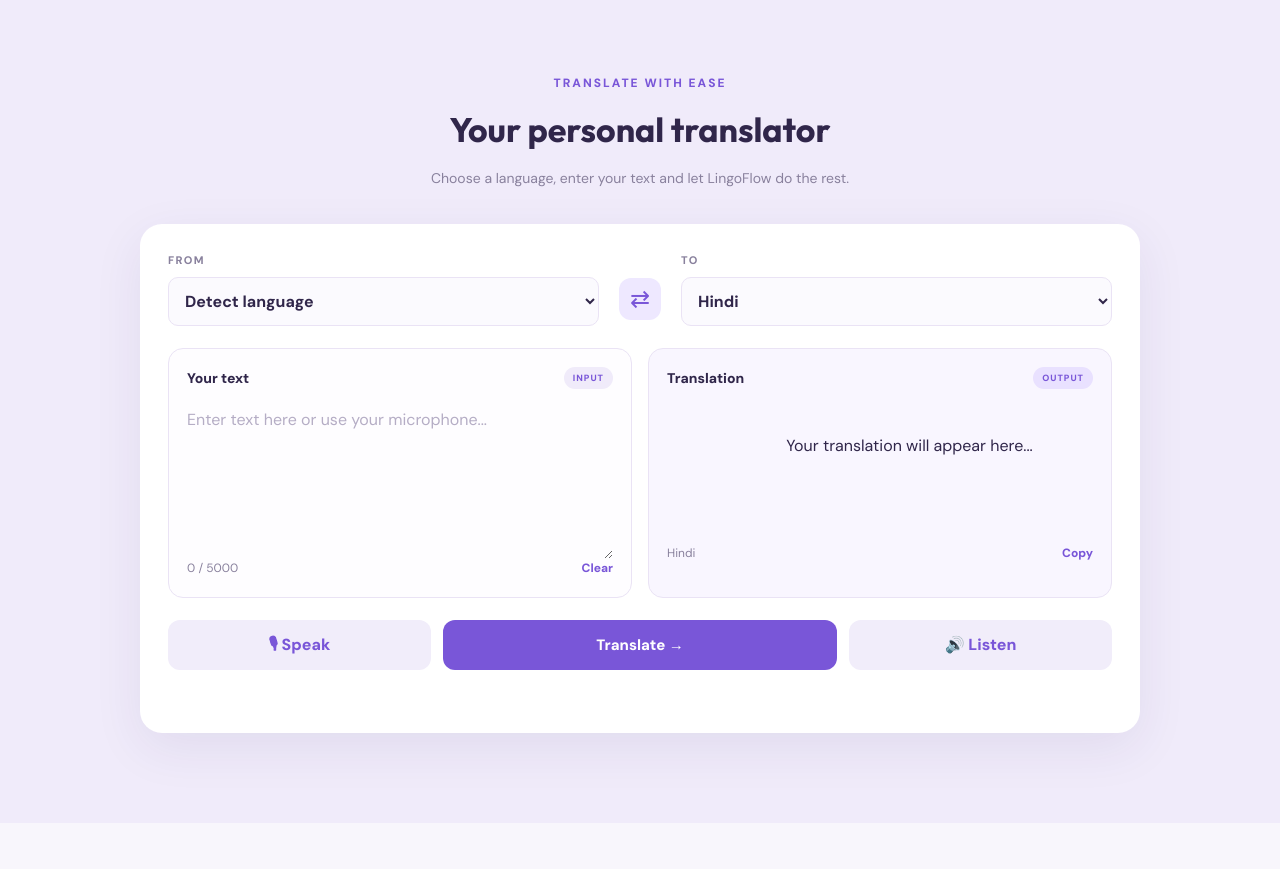
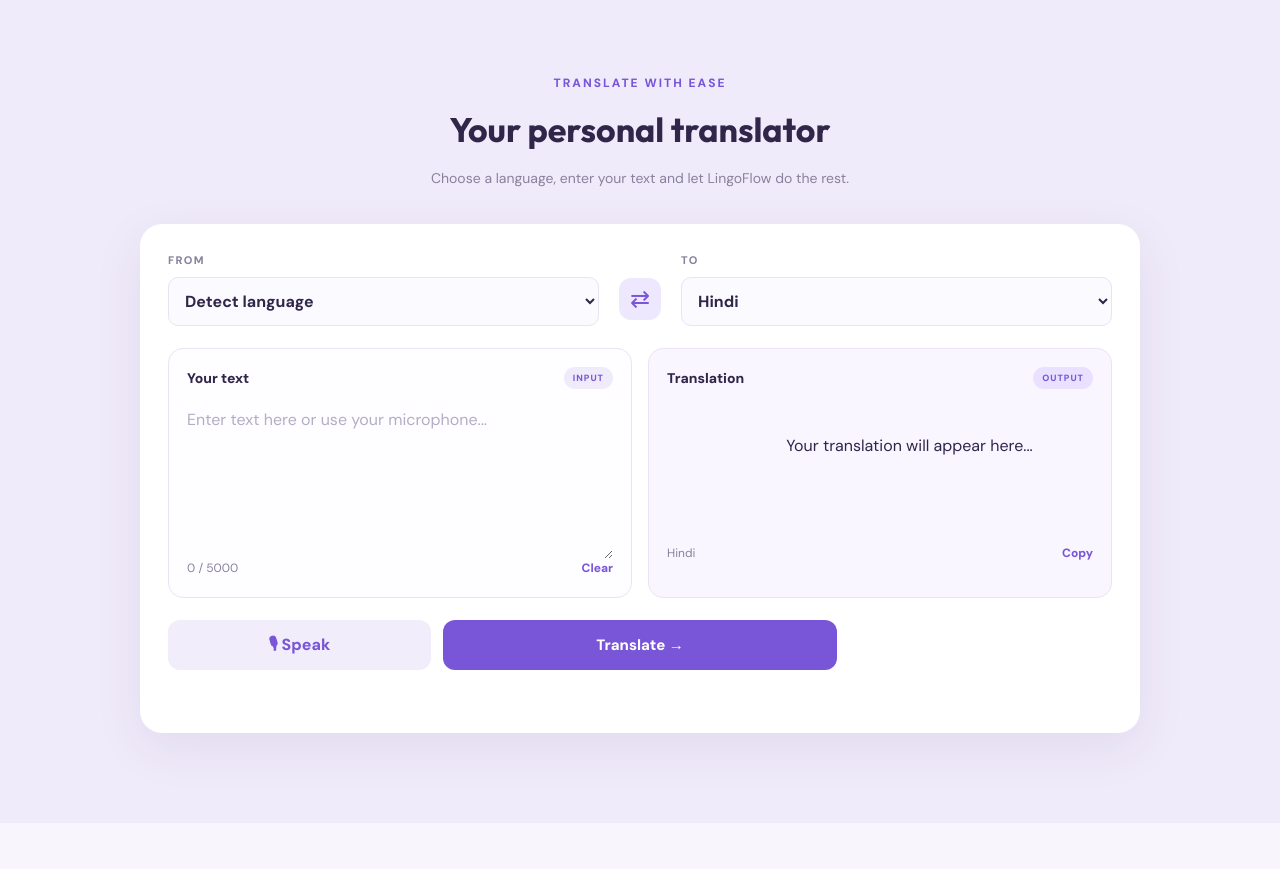
Before and after one commit to Maqdubia/LingoFlow, a Flask app: page / in a window 1280 px wide. Shown: the part 685-1554 px from the top of the page. Run offline with Flask 3, Linux system fonts and the light colour scheme.

Commit message:
Update index.html

```diff
--- a/templates/index.html
+++ b/templates/index.html
@@ -218,14 +218,6 @@
                         <span>→</span>
                     </button>
 
-                    <button
-                        id="listenButton"
-                        class="secondary-button"
-                        type="button"
-                    >
-                        <span>🔊</span>
-                        Listen
-                    </button>
 
                 </div>
 
```
